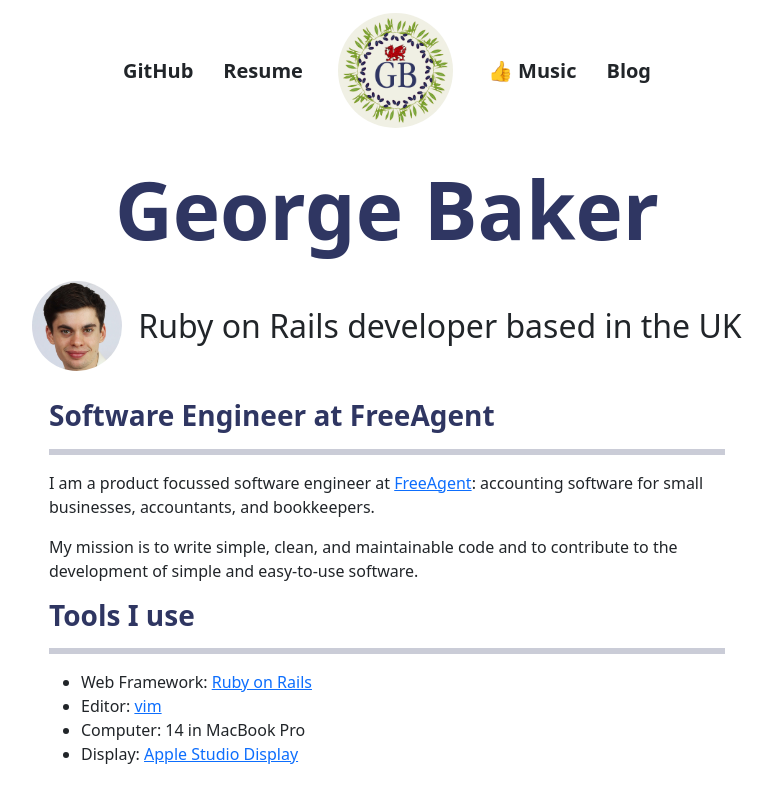
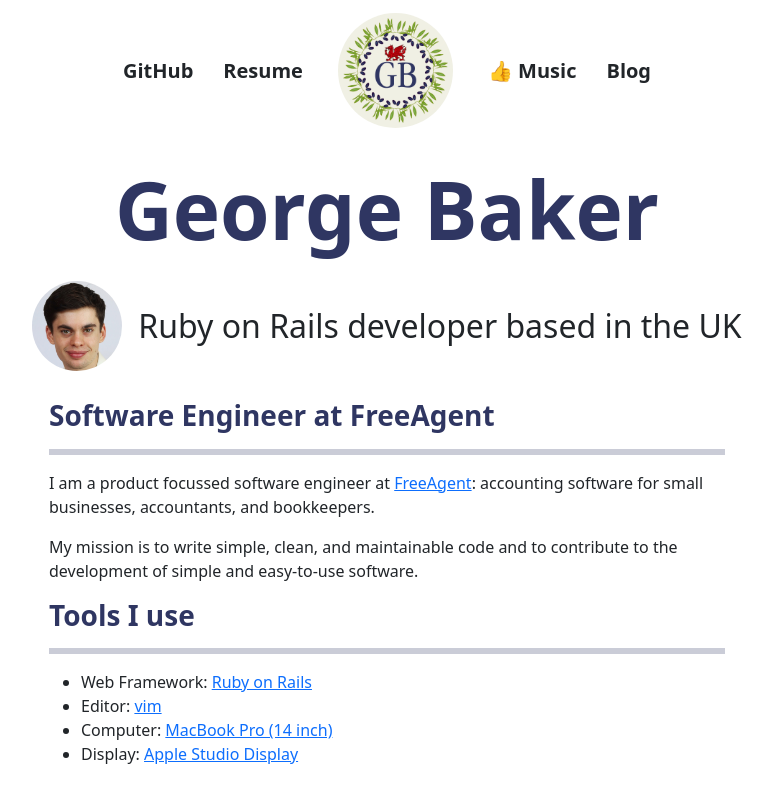
Before and after one commit to gsbaker/gsbaker.github.io, a Jekyll site: the page built from index.md, in a window 1280 px wide. Shown: the top 785 px of the page, without its empty margins (253-1025 px from the left). Built offline with Jekyll 4.4.1, drawn with Linux system fonts in a browser that asks for light colours.

Commit message:
add link to apple macbook pro page

```diff
--- a/index.md
+++ b/index.md
@@ -20,7 +20,7 @@
 
 - Web Framework: [Ruby on Rails](https://rubyonrails.org)
 - Editor: [vim](https://www.vim.org)
-- Computer: 14 in MacBook Pro
+- Computer: [MacBook Pro (14 inch)](https://www.apple.com/macbook-pro/)
 - Display: [Apple Studio Display](https://www.apple.com/studio-display/)
 
 #### Desk Setup
```
